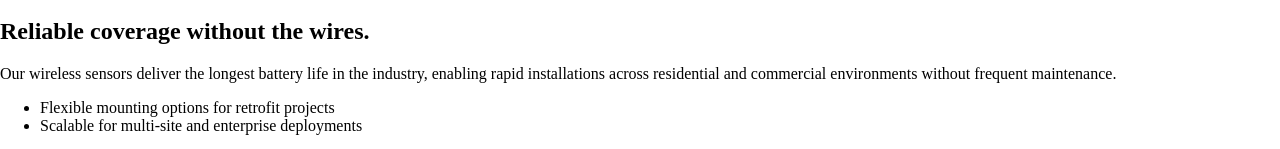
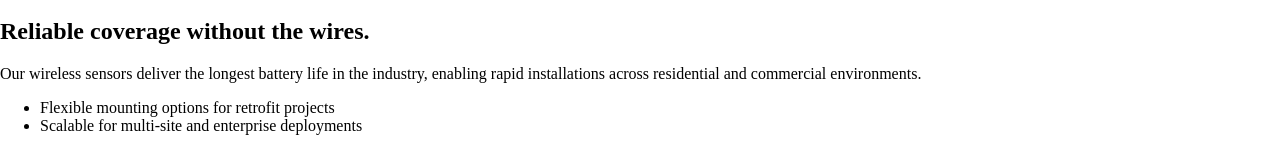
Before and after one commit to IIMacGyverII/maxouttech3, a React (Vite) app: page /#/wireless-security in a window 1280 px wide. Shown: the part 1504-1653 px from the top of the page. Built offline with nearby package versions, Linux system fonts and the light colour scheme; the HTML template or start-up script is replaced by a standard one.

Commit message:
Simplify wireless security page description

```diff
--- a/src/pages/WirelessSecurity.jsx
+++ b/src/pages/WirelessSecurity.jsx
@@ -51,7 +51,7 @@ function WirelessSecurity() {
             <p className="lead">
               Our wireless sensors deliver the longest battery life in the industry,
               enabling rapid installations across residential and commercial
-              environments without frequent maintenance.
+              environments.
             </p>
             <ul className="detail-list">
               <li>Flexible mounting options for retrofit projects</li>
```
